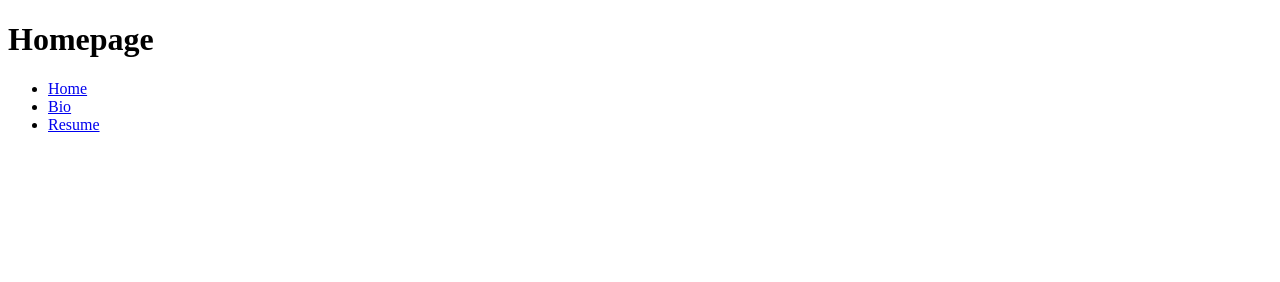
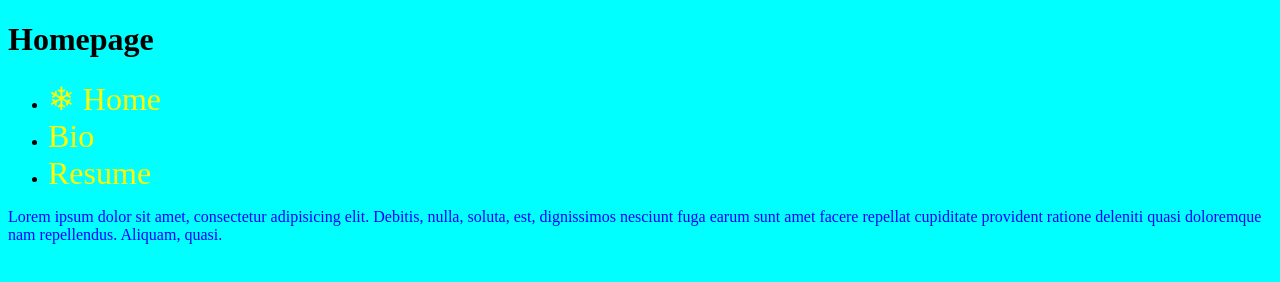
Before and after one commit to emschroeder/p1-about-me, a plain HTML site: page index.html in a window 1280 px wide. Drawn offline with Linux system fonts and the light colour scheme.

Commit message:
Added Placeholder Copy

```diff
--- /dev/null
+++ b/css/styles.css
@@ -0,0 +1,13 @@
+body{
+background: aqua;
+}
+
+p {
+	color:blue;
+}
+
+a {
+	color: yellow;
+	font-size: 32px;
+	text-decoration: none;
+}
--- a/index.html
+++ b/index.html
@@ -3,17 +3,22 @@
 <head>
 	<meta charset="UTF-8">
 	<title>Document</title>
+
+<link rel="stylesheet" href="css/styles.css">
+
 </head>
 <body>
 
 <h1>Homepage</h1>
 
 	<ul>
-		<li><a href="index.html">Home</a></li>
+		<li><a href="index.html">&#10052; Home</a></li>
 		<li><a href="bio.html">Bio</a></li>
 		<li><a href="resume.html">Resume</a></li>
 	</ul>
 
+	<p>Lorem ipsum dolor sit amet, consectetur adipisicing elit. Debitis, nulla, soluta, est, dignissimos nesciunt fuga earum sunt amet facere repellat cupiditate provident ratione deleniti quasi doloremque nam repellendus. Aliquam, quasi.</p>
+
 
 </body>
 </html>
```
Also changed, not shown: bio.html (+7 -0 lines), resume.html (+5 -0 lines).
